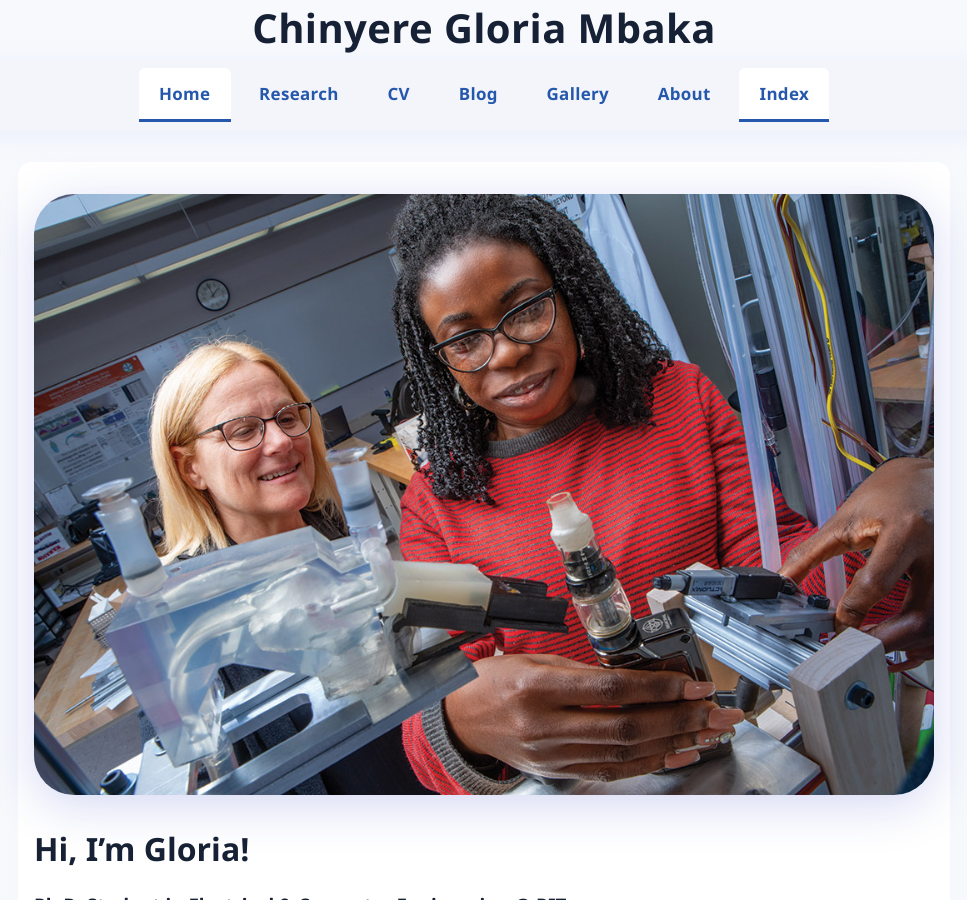
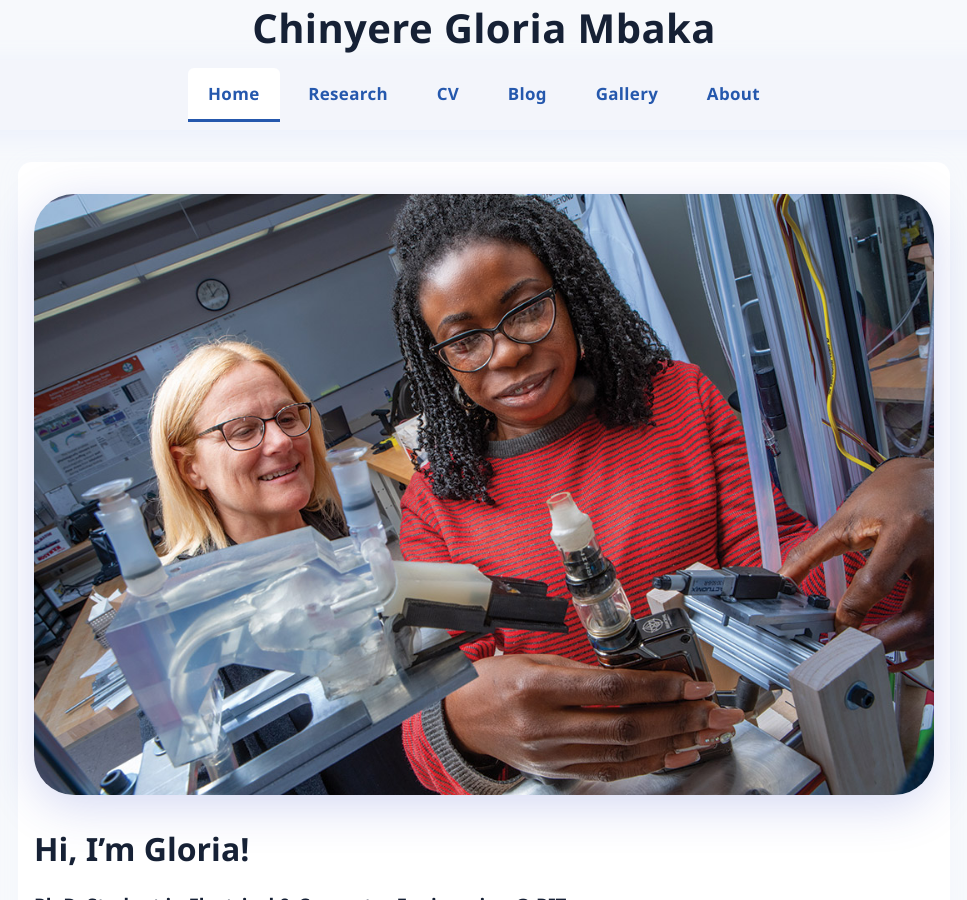
Before and after one commit to mbaglo/mbaglo.github.io, a Jekyll site: the page built from index.md, in a window 1280 px wide and 900 px high. Shown: the whole window, without its empty margins (156-1123 px from the left). Built offline with Jekyll 4.4.1, drawn with Linux system fonts in a browser that asks for light colours.

Commit message:
Remove Index from navbar—Home already points to site root; avoid redundancy.

```diff
--- a/_includes/navbar.html
+++ b/_includes/navbar.html
@@ -1,9 +1,8 @@
 <nav class="site-nav">
   <a href="/"{% if page.url == "/" %} class="active" aria-current="page"{% endif %}>Home</a>
-  <a href="/research.html"{% if page.url contains "research" %} class="active" aria-current="page"{% endif %}>Research</a>
-  <a href="/cv.html"{% if page.url contains "cv" %} class="active" aria-current="page"{% endif %}>CV</a>
-  <a href="/blog.html"{% if page.url contains "blog" %} class="active" aria-current="page"{% endif %}>Blog</a>
-  <a href="/gallery.html"{% if page.url contains "gallery" %} class="active" aria-current="page"{% endif %}>Gallery</a>
-  <a href="/about.html"{% if page.url contains "about" %} class="active" aria-current="page"{% endif %}>About</a>
-  <a href="/index.html"{% if page.url == "/index.html" or page.url == "/" %} class="active" aria-current="page"{% endif %}>Index</a>
+  <a href="/research/"{% if page.url contains '/research/' %} class="active" aria-current="page"{% endif %}>Research</a>
+  <a href="/cv/"{% if page.url contains '/cv/' %} class="active" aria-current="page"{% endif %}>CV</a>
+  <a href="/blog/"{% if page.url contains '/blog/' %} class="active" aria-current="page"{% endif %}>Blog</a>
+  <a href="/gallery/"{% if page.url contains '/gallery/' %} class="active" aria-current="page"{% endif %}>Gallery</a>
+  <a href="/about/"{% if page.url contains '/about/' %} class="active" aria-current="page"{% endif %}>About</a>
 </nav>
```
